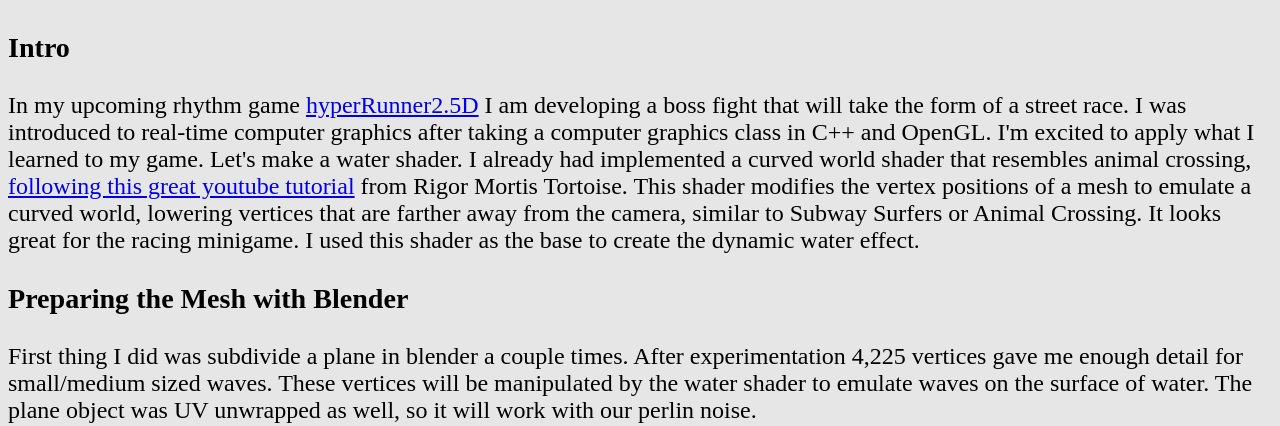
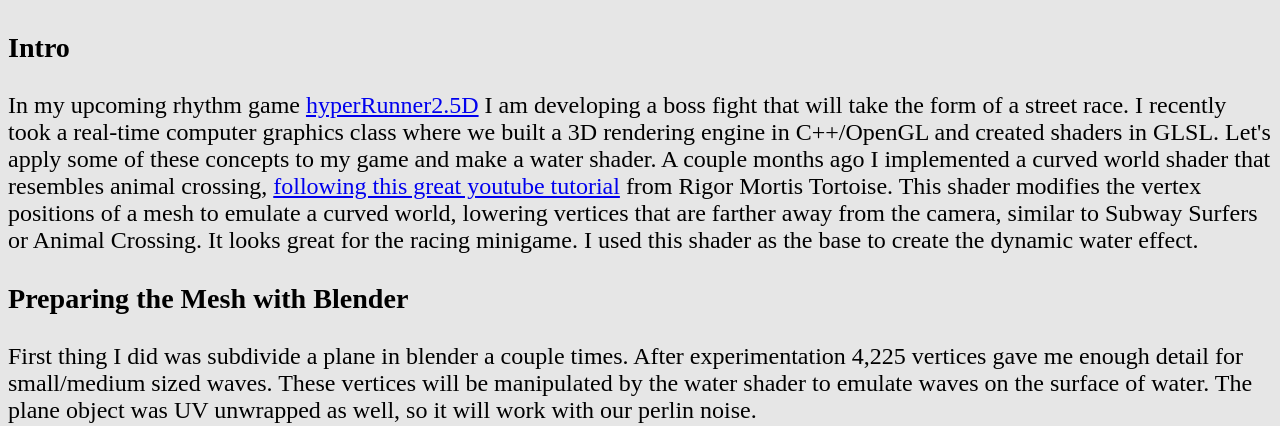
Before and after one commit to des1gnerw1tch/zachwalkergames-website, a plain HTML site: page src/water-unity-shader.html in a window 1280 px wide. Shown: the part 891-1317 px from the top of the page. Drawn offline with Linux system fonts and the light colour scheme.

Commit message:
Tweaking wording on water blog post

```diff
--- a/src/water-unity-shader.html
+++ b/src/water-unity-shader.html
@@ -20,8 +20,9 @@
     <h3>Intro</h3>
     <p> In my upcoming rhythm game <a href="https://github.com/des1gnerw1tch/hyper-runner">hyperRunner2.5D</a> I am developing a boss fight that will take
     the form of a street race.
-    I was introduced to real-time computer graphics after taking a computer graphics class in C++ and OpenGL. I'm excited to apply what I learned to my game.
-    Let's make a water shader. I already had implemented a curved world shader that resembles animal crossing,
+    I recently took a real-time computer graphics class where we built a 3D rendering engine in C++/OpenGL and created shaders in
+    GLSL. Let's apply some of these concepts to my game and make a water shader.
+    A couple months ago I implemented a curved world shader that resembles animal crossing,
     <a href="https://www.youtube.com/watch?v=GF0_1-8NWBs">following this great youtube tutorial</a> from Rigor Mortis Tortoise.
     This shader modifies the vertex positions of a mesh to emulate a curved world, lowering vertices that are farther away from the camera,
     similar to Subway Surfers or Animal Crossing. It looks great for the racing
```
